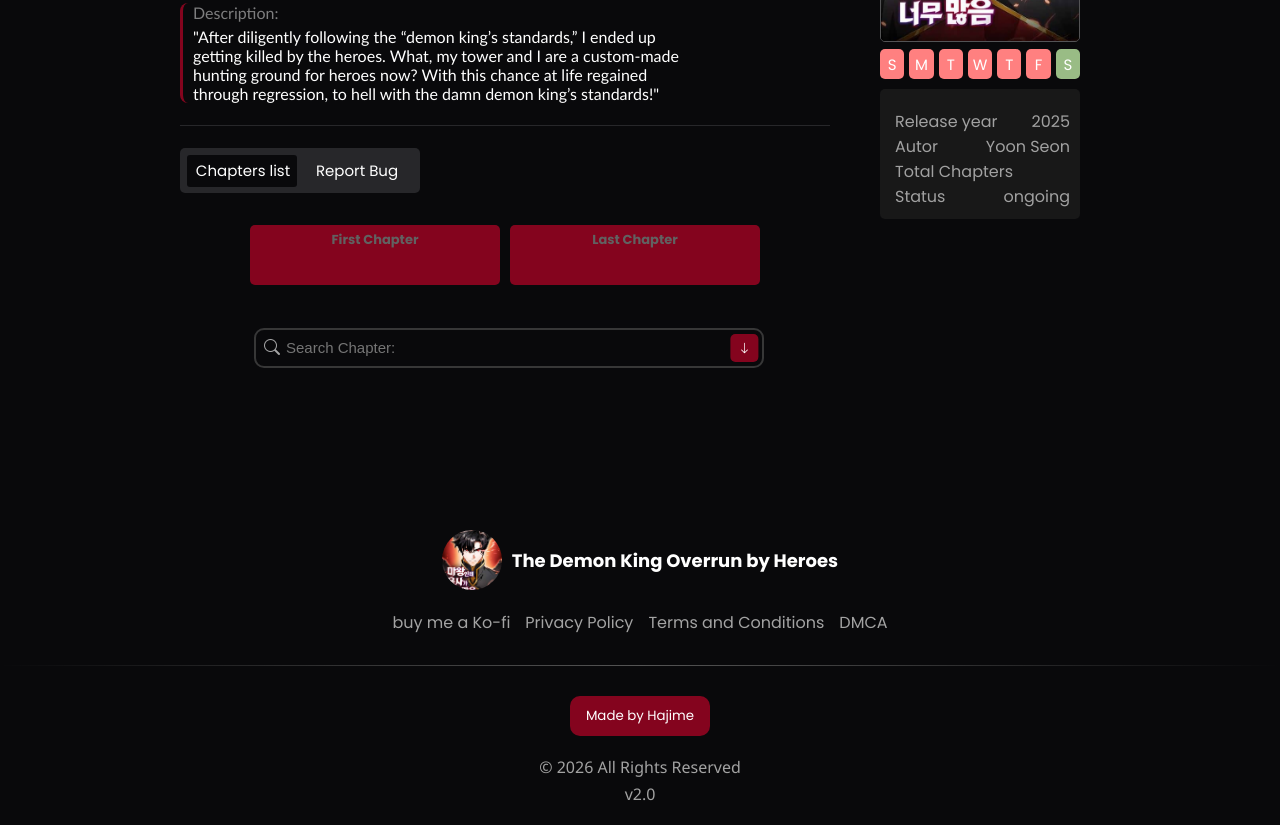
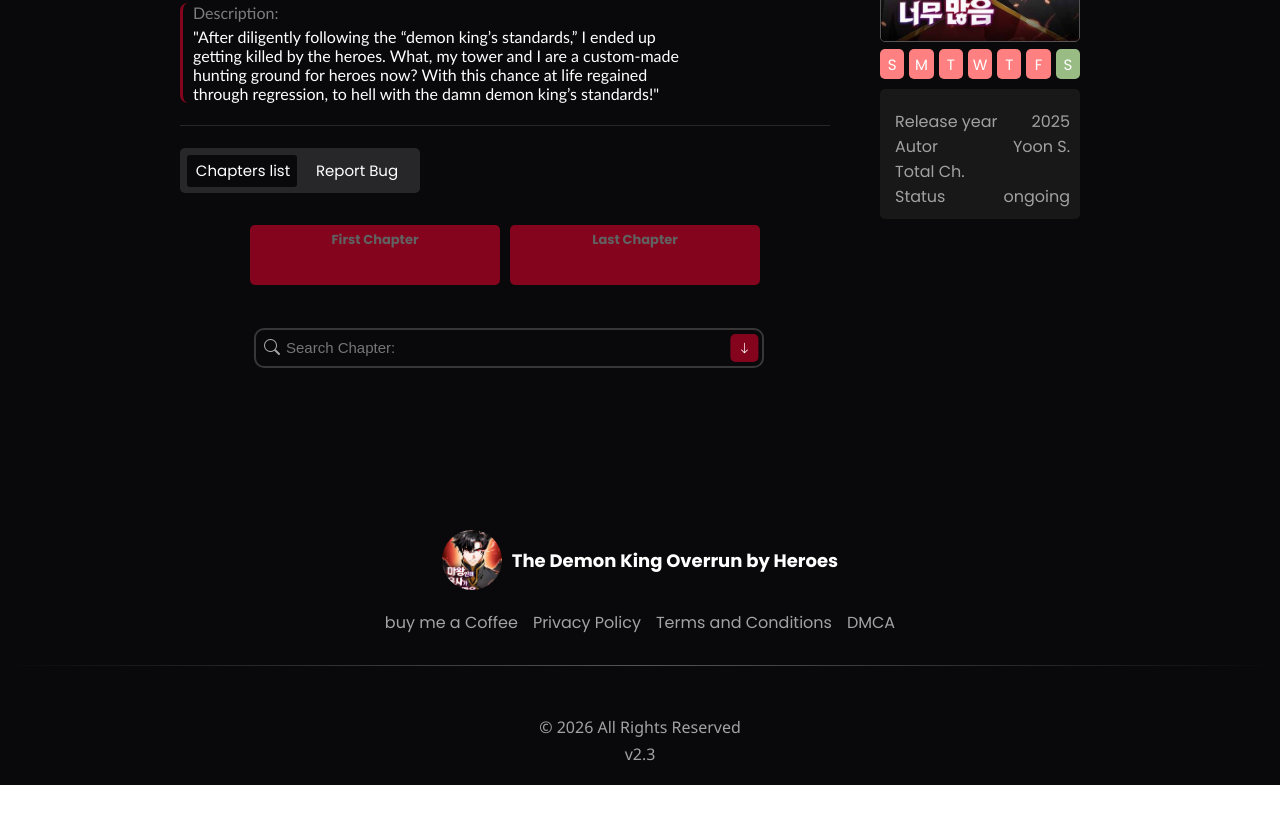
Before and after one commit to hajim3e/Template-for-manhwa-site, a website: page index.html in a window 1280 px wide. Shown: the part 518-1343 px from the top of the page. After the commit the page ends 1303 px from the top, so only its background shows below. Drawn offline with nearby package versions, Linux system fonts and the light colour scheme; no server answers; some icons are missing.

Commit message:
Manhwa site v2.3

```diff
--- a/components/footer.html
+++ b/components/footer.html
@@ -7,16 +7,16 @@
     <span> The Demon King Overrun by Heroes</span>
   </div>
   <div class="links-footer">
-    <a href="https://ko-fi.com/" target="_blank" rel="noopener noreferrer">buy me a Ko-fi</a>
+    <a href="https://buymeacoffee.com/urumaa" target="_blank" rel="noopener noreferrer">buy me a Coffee</a>
     <a href="../footer pages/policyPage.html" id="policyBtnFooter">Privacy Policy</a>
     <a href="../footer pages/Terms.html" id="termsBtnFooter">Terms and Conditions</a>
     <a href="../footer pages/dmca.html" id="dmcaBtnFooter">DMCA</a>
   </div>
   <div class="footer-break"></div>
-  <button>Made by Hajime</button>
+
   <div class="cutie-foot-txt-jos">
     <span>© 2026 All Rights Reserved</span>
-    <span>v2.0</span>
+    <span>v2.3</span>
   </div>
 </div>
 </footer>
--- a/index.html
+++ b/index.html
@@ -151,11 +151,11 @@
 
      <div class="autor">
       <span>Autor</span>
-      <span>Yoon Seon</span>
+      <span>Yoon S.</span>
      </div>
 
      <div class="totalCh">
-      <span>Total Chapters</span>
+      <span>Total Ch.</span>
       <span id="totalCh"></span>
      </div>
 
@@ -219,11 +219,11 @@
 
      <div class="autor">
       <span>Autor</span>
-      <span>Yoon Seon</span>
+      <span>Yoon S.</span>
      </div>
 
      <div class="totalCh">
-      <span>Total Chapters</span>
+      <span>Total Ch.</span>
       <span id="totalCh"></span>
      </div>
 
--- a/js/index.js
+++ b/js/index.js
@@ -187,11 +187,15 @@ function sendEmail(issueId, descId) {
         });
     });
 
-    // Use local backend by default, but fall back to the public Render URL when running from file:// or when the origin is null
+    // For local development use localhost backend; for deployed sites use the Render public API.
     const FALLBACK_API_BASE = "https://manhwa-site.onrender.com";
-    const API_BASE = (window.location.protocol === "file:" || window.location.origin === "null")
+    const origin = window.location.origin;
+    const isLocalhost = origin.startsWith("http://localhost") || origin.startsWith("http://127.0.0.1") || origin.startsWith("http://[::1]");
+    const API_BASE = (window.location.protocol === "file:" || window.location.origin === "null" || !isLocalhost)
         ? FALLBACK_API_BASE
-        : window.location.origin;
+        : origin;
+
+    console.log("[API] using base:", API_BASE);
 
     fetch(`${API_BASE}/chapters`)
         .then(res => res.json())
--- a/style.css
+++ b/style.css
@@ -783,27 +783,7 @@ display: flex;
   background: linear-gradient(to right, transparent, #555, transparent);
 }
 
-.cutie-footer button{
-  width: 140px;
-  height: 40px;
-
-  color: white;
-  font-family: Poppins;
-  background: rgba(255, 0, 50, 0.5);
-
-  border: none;
-  border-radius: 10px;
-
-  cursor: default;
-}
-
-.cutie-footer button:hover{
-  background: rgba(243, 104, 132, 0.5);
-}
-
-.cutie-footer button:active{
-  background: rgba(248, 176, 190, 0.5);
-}
+
 
 .cutie-foot-txt-jos{
   display: flex;
```
Also changed, not shown: js/read.js (+6 -2 lines), readpage.html (+0 -1 lines).
